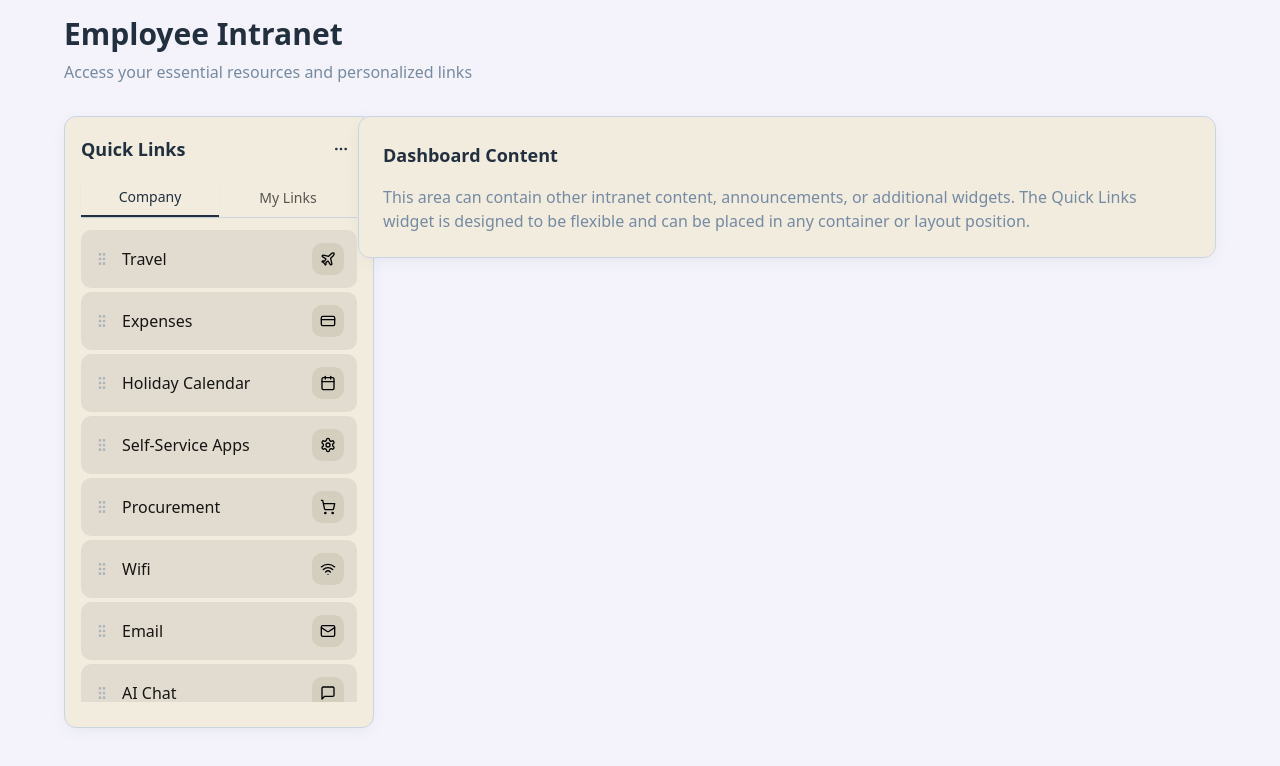
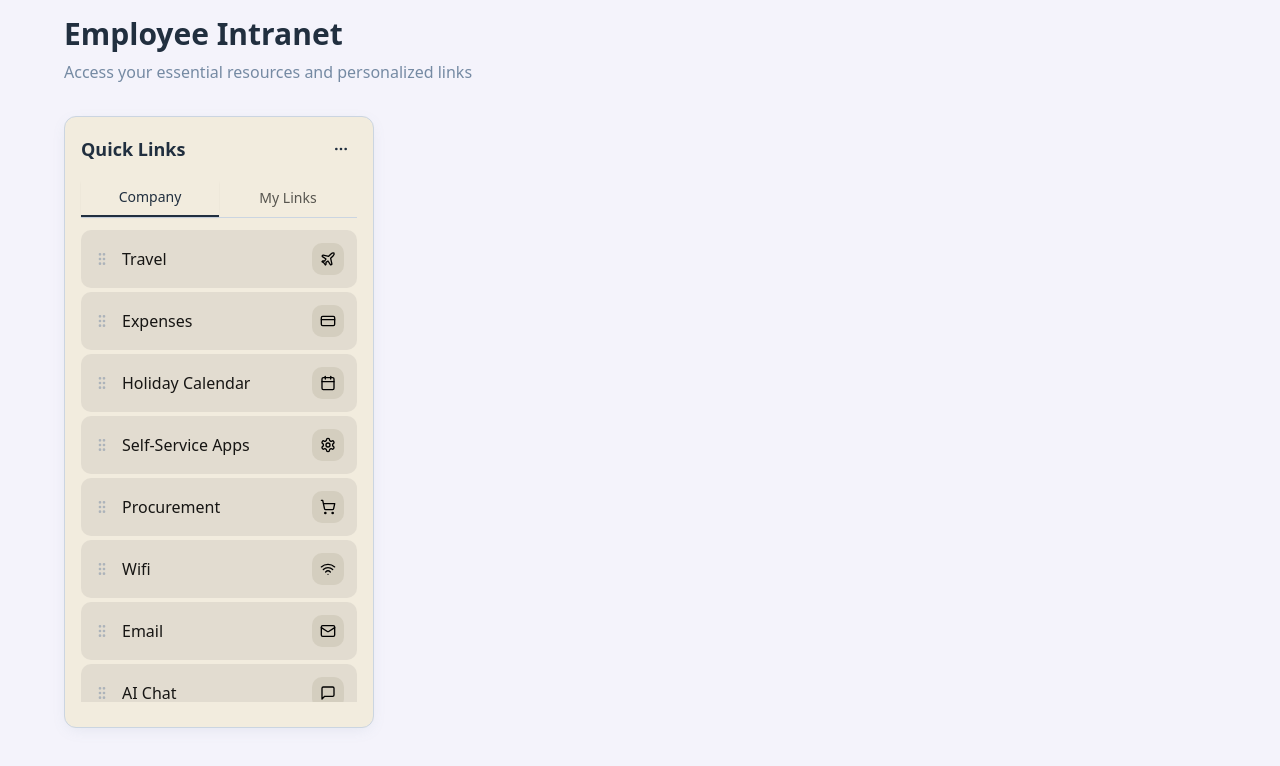
Before and after one commit to noserub/anchor-links, a React (Vite) app: page / in a window 1280 px wide. Shown: the top 766 px of the page. Built offline with nearby package versions, Linux system fonts and the light colour scheme.

Commit message:
Remove dashboard container

```diff
--- a/src/pages/Index.tsx
+++ b/src/pages/Index.tsx
@@ -9,21 +9,8 @@ const Index = () => {
           <p className="text-muted-foreground">Access your essential resources and personalized links</p>
         </div>
 
-        <div className="grid grid-cols-1 lg:grid-cols-3 xl:grid-cols-4 gap-6">
-          <div className="lg:col-span-1">
-            <QuickLinksWidget />
-          </div>
-
-          <div className="lg:col-span-2 xl:col-span-3">
-            <div className="bg-widget-background border border-widget-border rounded-lg shadow-medium p-6">
-              <h2 className="text-lg font-semibold text-foreground mb-4">Dashboard Content</h2>
-              <p className="text-muted-foreground">
-                This area can contain other intranet content, announcements, or additional widgets.
-                The Quick Links widget is designed to be flexible and can be placed in any container
-                or layout position.
-              </p>
-            </div>
-          </div>
+        <div className="flex justify-start">
+          <QuickLinksWidget />
         </div>
       </div>
     </div>
```
